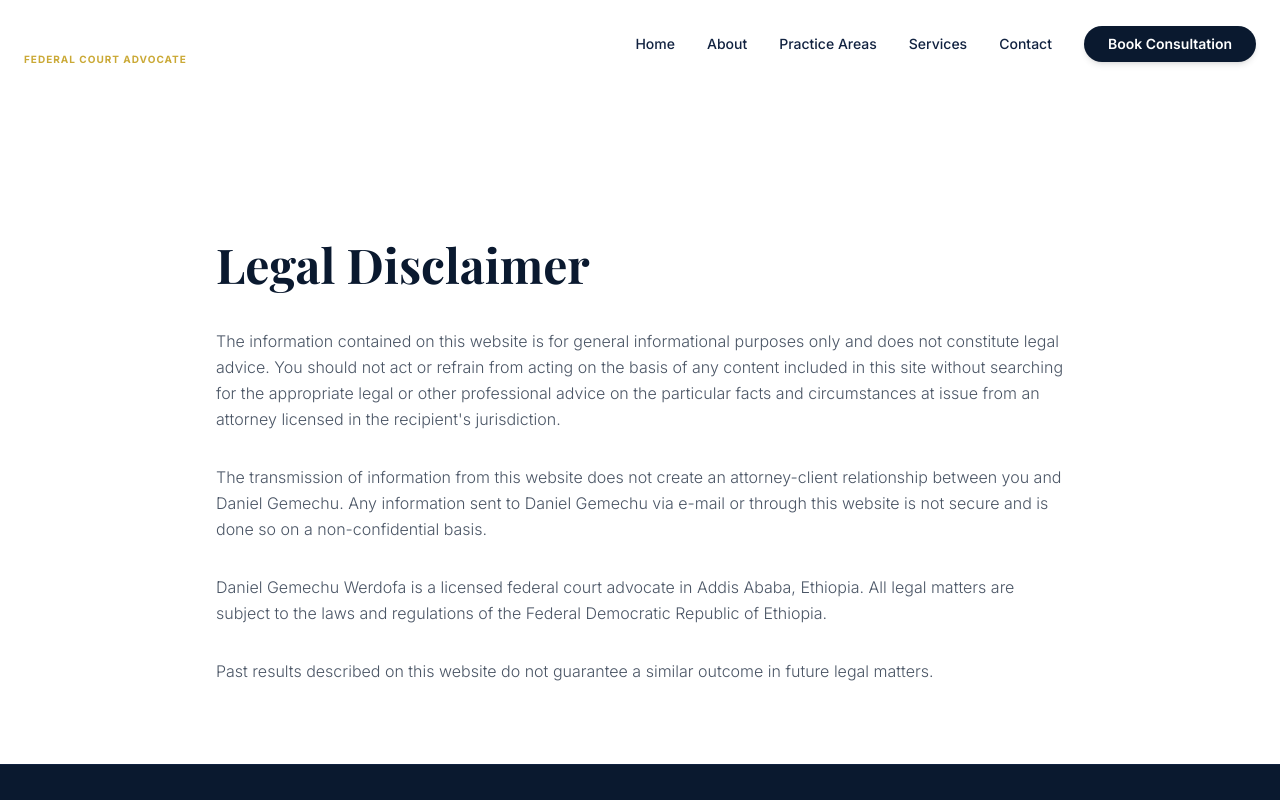
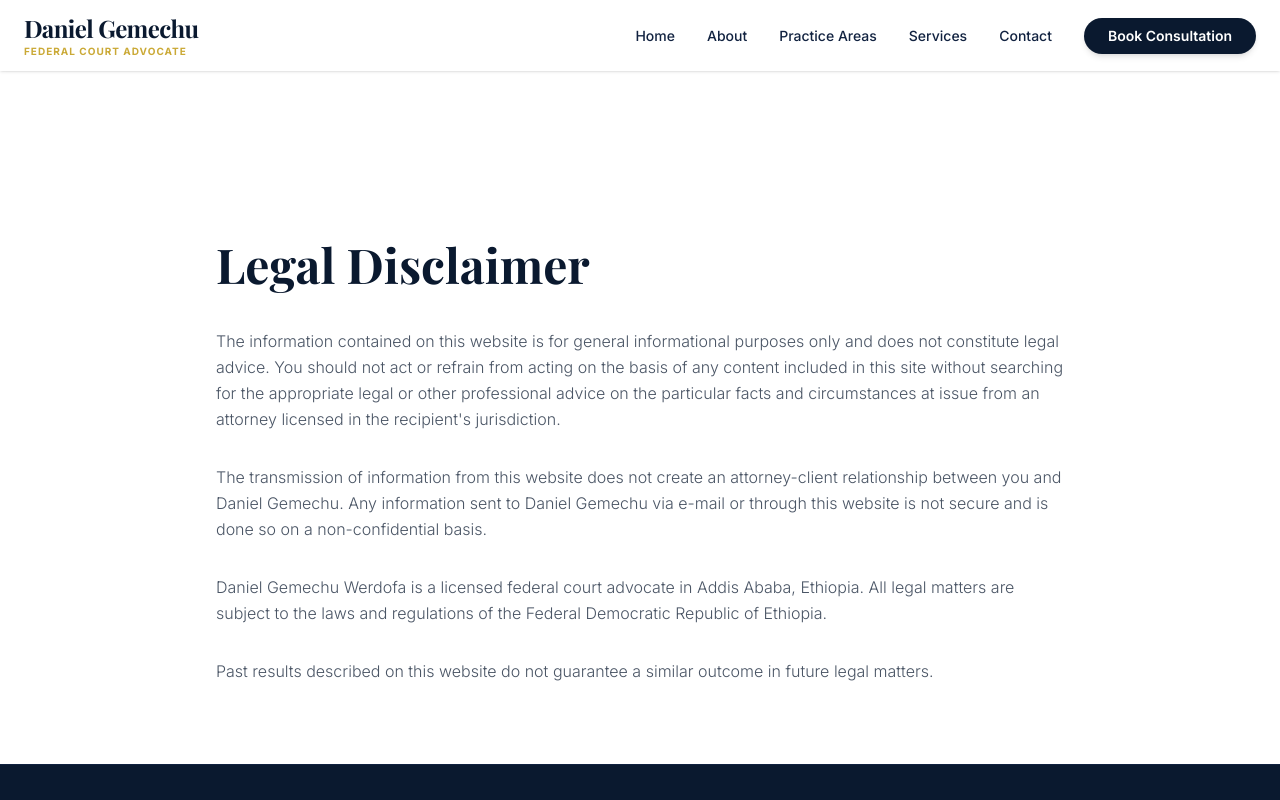
Before and after one commit to YosefAshenafi/DaniGemechu, a Next.js app: page /legal in a window 1280 px wide. Shown: the top 800 px of the page. Built offline with nearby package versions, Linux system fonts and the light colour scheme; a web font is replaced by a local one.

Commit message:
navigation bar updated

```diff
--- a/src/components/Navbar.tsx
+++ b/src/components/Navbar.tsx
@@ -17,7 +17,7 @@ const NavLinks = [
   { name: "Contact", href: "/contact" },
 ];
 
-export default function Navbar({ variant = "transparent" }: NavbarProps) {
+export default function Navbar({ variant = "solid" }: NavbarProps) {
   const [isScrolled, setIsScrolled] = useState(false);
   const [isMobileMenuOpen, setIsMobileMenuOpen] = useState(false);
 
@@ -34,17 +34,13 @@ export default function Navbar({ variant = "transparent" }: NavbarProps) {
   return (
     <header
       className={cn(
-        "fixed top-0 left-0 right-0 z-50 transition-all duration-300",
-        isSolid || isScrolled
-          ? "bg-white/80 backdrop-blur-md shadow-sm py-3"
-          : "bg-transparent py-5"
+        "fixed top-0 left-0 right-0 z-50 transition-all duration-300 bg-white/80 backdrop-blur-md shadow-sm py-3"
       )}
     >
       <div className="container mx-auto px-6 flex justify-between items-center transition-all">
         <Link href="/" className="flex flex-col group">
           <span className={cn(
-            "text-xl md:text-2xl font-serif font-bold tracking-tight transition-colors group-hover:text-accent",
-            isScrolled ? "text-primary" : "text-white"
+            "text-xl md:text-2xl font-serif font-bold tracking-tight transition-colors group-hover:text-accent text-primary",
           )}>
             Daniel Gemechu
           </span>
@@ -115,9 +111,9 @@ export default function Navbar({ variant = "transparent" }: NavbarProps) {
           </div>
 
           <div className="mt-auto pt-10 border-t border-gray-100 space-y-4">
-             <p className="text-sm font-bold text-gray-400 uppercase tracking-widest">Connect Directly</p>
-             <p className="text-lg font-bold text-primary">+251 911 234 567</p>
-             <p className="text-sm text-gray-500 font-medium">daniel.gemechu@law.et</p>
+            <p className="text-sm font-bold text-gray-400 uppercase tracking-widest">Connect Directly</p>
+            <p className="text-lg font-bold text-primary">+251 911 234 567</p>
+            <p className="text-sm text-gray-500 font-medium">daniel.gemechu@law.et</p>
           </div>
         </div>
       )}
```
